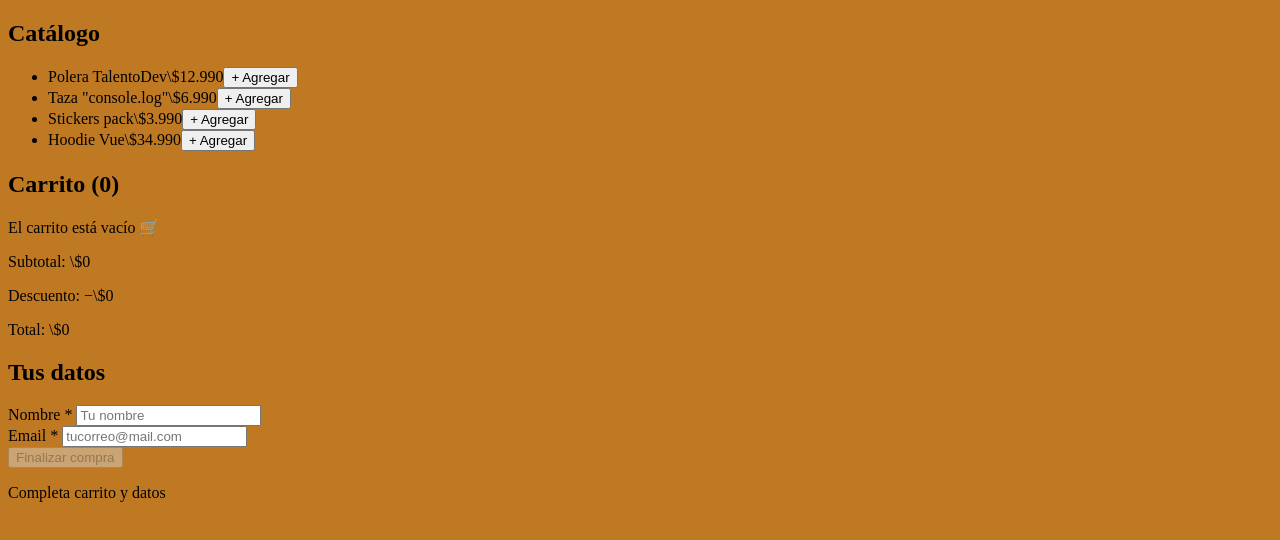
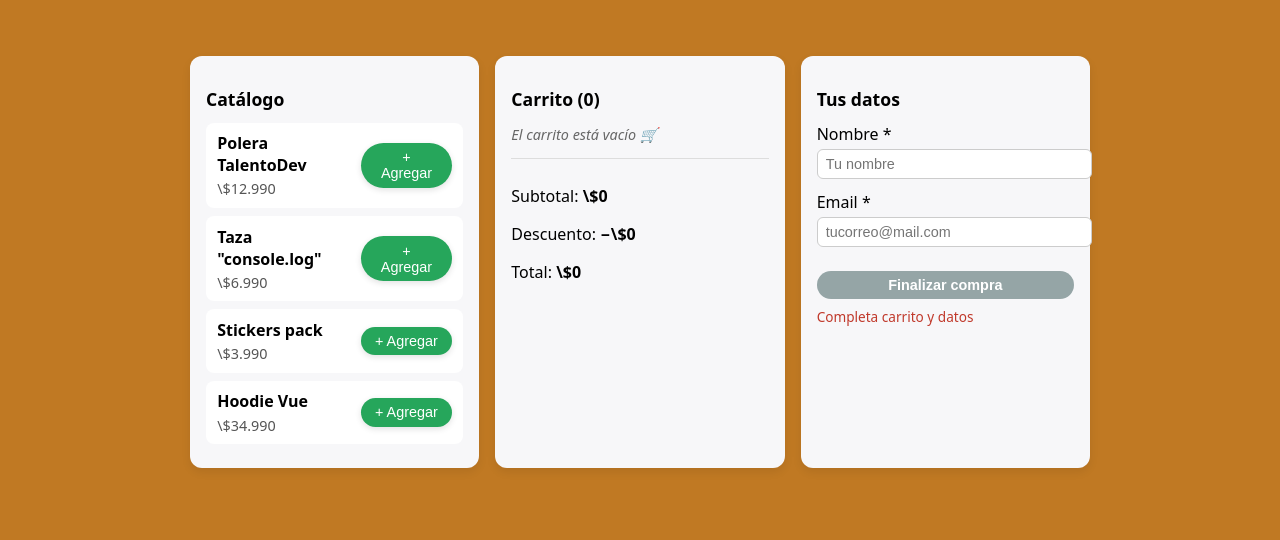
Before and after one commit to zakkdruzer/vue-ejerc-dual, a Vue app in the folder ejercicio-clases-mod6-lecc3-dia2/: page / in a window 1280 px wide. Shown: the top 540 px of the page. Built offline with nearby package versions, Linux system fonts and the light colour scheme.

Commit message:
feat: se agregan estilos en el componente y se ajustan las clases

```diff
--- a/ejercicio-clases-mod6-lecc3-dia2/src/App.vue
+++ b/ejercicio-clases-mod6-lecc3-dia2/src/App.vue
@@ -1,5 +1,5 @@
 <script setup>
-import { reactive, computed } from 'vue'
+import { reactive, computed, ref } from 'vue'
 
 const tienda = reactive({
   catalogo: [
@@ -70,64 +70,92 @@ const puedeComprar = computed(() => {
     cliente.nombre.trim() !== '' &&
     emailValido.value
 })
+
+// Mensaje de éxito
+const compraFinalizada = ref(false)
+
+function finalizarCompra() {
+  if (!puedeComprar.value) return
+  compraFinalizada.value = true
+  // opcional: podrías vaciar carrito o resetear cliente aquí
+  // tienda.carrito = []
+  // cliente.nombre = ''
+  // cliente.email = ''
+}
 </script>
 
 <template>
   <main class="app">
     <!-- Catálogo -->
-    <section class="catalogo">
+    <section class="panel panel-catalogo">
       <h2>Catálogo</h2>
 
-      <ul>
+      <ul class="lista">
         <li
           v-for="producto in tienda.catalogo"
           :key="producto.id"
-          class="producto"
+          class="item item-producto"
         >
-          <span>{{ producto.nombre }}</span>
-          <span>\${{ producto.precio.toLocaleString('es-CL') }}</span>
-          <button @click="agregarAlCarrito(producto)">
+          <div class="item-info">
+            <span class="item-nombre">{{ producto.nombre }}</span>
+            <span class="item-precio">
+              \${{ producto.precio.toLocaleString('es-CL') }}
+            </span>
+          </div>
+          <button class="btn btn-agregar" @click="agregarAlCarrito(producto)">
             + Agregar
           </button>
         </li>
       </ul>
     </section>
+
     <!-- Carrito -->
-    <section class="carrito">
+    <section class="panel panel-carrito">
       <h2>Carrito ({{ totalItems }})</h2>
 
-      <p v-if="tienda.carrito.length === 0">
+      <p v-if="tienda.carrito.length === 0" class="carrito-vacio">
         El carrito está vacío 🛒
       </p>
 
-      <ul v-else>
+      <ul v-else class="lista">
         <li
           v-for="item in tienda.carrito"
           :key="item.id"
-          class="carrito-item"
+          class="item item-carrito"
         >
-          <span>{{ item.nombre }}</span>
-          <span>Unidad: \${{ item.precio.toLocaleString('es-CL') }}</span>
-          <span>Cantidad: {{ item.cantidad }}</span>
+          <div class="item-info">
+            <span class="item-nombre">{{ item.nombre }}</span>
+            <span class="item-precio">
+              Unidad: \${{ item.precio.toLocaleString('es-CL') }}
+            </span>
+            <span class="item-cantidad">
+              Cantidad: {{ item.cantidad }}
+            </span>
+          </div>
 
-          <button @click="cambiarCantidad(item.id, -1)">−</button>
-          <button @click="cambiarCantidad(item.id, +1)">+</button>
-          <button @click="quitarDelCarrito(item.id)">Quitar</button>
+          <div class="item-controles">
+            <button class="btn btn-cantidad" @click="cambiarCantidad(item.id, -1)">−</button>
+            <button class="btn btn-cantidad" @click="cambiarCantidad(item.id, +1)">+</button>
+            <button class="btn btn-quitar" @click="quitarDelCarrito(item.id)">Quitar</button>
+          </div>
         </li>
       </ul>
 
       <!-- Totales -->
       <div class="totales">
-        <p>Subtotal: \${{ subtotal.toLocaleString('es-CL') }}</p>
-        <p>Descuento: −\${{ descuento.toLocaleString('es-CL') }}</p>
-        <p>Total: \${{ total.toLocaleString('es-CL') }}</p>
+        <p>Subtotal: <span class="monto">\${{ subtotal.toLocaleString('es-CL') }}</span></p>
+        <p>Descuento: <span class="monto">−\${{ descuento.toLocaleString('es-CL') }}</span></p>
+        <p class="totales-total">
+          Total: <span class="monto">\${{ total.toLocaleString('es-CL') }}</span>
+        </p>
       </div>
     </section>
+
     <!-- Datos del cliente -->
-    <section class="cliente">
+    <section class="panel panel-cliente">
       <h2>Tus datos</h2>
 
-      <div>
+      <div class="campo">
         <label>
           Nombre *
           <input
@@ -138,7 +166,7 @@ const puedeComprar = computed(() => {
         </label>
       </div>
 
-      <div>
+      <div class="campo">
         <label>
           Email *
           <input
@@ -150,14 +178,198 @@ const puedeComprar = computed(() => {
       </div>
 
       <button
+        class="btn btn-finalizar"
         :disabled="!puedeComprar"
+        @click="finalizarCompra"
       >
         Finalizar compra
       </button>
 
-      <p v-if="!puedeComprar">
+      <p v-if="!puedeComprar" class="ayuda">
         Completa carrito y datos
+      </p>
+
+      <p v-if="compraFinalizada" class="mensaje-exito">
+        ¡Gracias por tu compra, {{ cliente.nombre }}! Total pagado:
+        \${{ total.toLocaleString('es-CL') }}
       </p>
     </section>
   </main>
 </template>
+
+<style scoped>
+.app {
+  max-width: 900px;
+  margin: 2rem auto;
+  padding: 1.5rem;
+  display: grid;
+  grid-template-columns: 2fr 2fr 2fr;
+  gap: 1rem;
+  font-family: system-ui, -apple-system, BlinkMacSystemFont, "Segoe UI", sans-serif;
+}
+
+/* Paneles generales */
+.panel {
+  background-color: #f7f7f9;
+  border-radius: 12px;
+  padding: 1rem;
+  box-shadow: 0 4px 10px rgba(0, 0, 0, 0.08);
+}
+
+.panel h2 {
+  margin-bottom: 0.75rem;
+  font-size: 1.1rem;
+}
+
+/* Listas */
+.lista {
+  list-style: none;
+  margin: 0;
+  padding: 0;
+}
+
+.item {
+  display: flex;
+  justify-content: space-between;
+  align-items: center;
+  padding: 0.6rem 0.7rem;
+  border-radius: 8px;
+  background-color: #ffffff;
+  margin-bottom: 0.5rem;
+}
+
+.item-info {
+  display: flex;
+  flex-direction: column;
+  gap: 0.2rem;
+}
+
+.item-nombre {
+  font-weight: 600;
+}
+
+.item-precio {
+  font-size: 0.9rem;
+  color: #555;
+}
+
+.item-cantidad {
+  font-size: 0.85rem;
+  color: #777;
+}
+
+/* Botones */
+.btn {
+  border: none;
+  border-radius: 999px;
+  padding: 0.4rem 0.9rem;
+  font-size: 0.9rem;
+  cursor: pointer;
+  transition: transform 0.1s ease, box-shadow 0.1s ease, background-color 0.1s ease;
+}
+
+.btn:active {
+  transform: translateY(1px);
+  box-shadow: none;
+}
+
+.btn-agregar {
+  background-color: #26a65b;
+  color: #fff;
+  box-shadow: 0 2px 6px rgba(0, 0, 0, 0.12);
+}
+
+.btn-agregar:hover {
+  background-color: #1f8a4c;
+}
+
+.item-controles {
+  display: flex;
+  gap: 0.3rem;
+  align-items: center;
+}
+
+.btn-cantidad {
+  background-color: #ecf0f1;
+  color: #333;
+  padding-inline: 0.6rem;
+}
+
+.btn-quitar {
+  background-color: #e74c3c;
+  color: #fff;
+}
+
+.btn-finalizar {
+  width: 100%;
+  margin-top: 0.75rem;
+  background-color: #3498db;
+  color: #fff;
+  font-weight: 600;
+  box-shadow: 0 2px 6px rgba(0, 0, 0, 0.12);
+}
+
+.btn-finalizar:disabled {
+  background-color: #95a5a6;
+  cursor: not-allowed;
+  box-shadow: none;
+}
+
+/* Carrito */
+.panel-carrito .totales {
+  margin-top: 0.8rem;
+  border-top: 1px solid #ddd;
+  padding-top: 0.6rem;
+}
+
+.panel-carrito .monto {
+  font-weight: 600;
+}
+
+.panel-carrito .totales-total {
+  margin-top: 0.4rem;
+  font-size: 1rem;
+}
+
+.carrito-vacio {
+  font-size: 0.9rem;
+  color: #666;
+  font-style: italic;
+}
+
+/* Cliente */
+.panel-cliente .campo {
+  margin-bottom: 0.7rem;
+}
+
+.panel-cliente input {
+  width: 100%;
+  margin-top: 0.25rem;
+  padding: 0.4rem 0.5rem;
+  border-radius: 6px;
+  border: 1px solid #ccc;
+  font-size: 0.9rem;
+}
+
+.panel-cliente .ayuda {
+  margin-top: 0.5rem;
+  font-size: 0.85rem;
+  color: #c0392b;
+}
+
+.mensaje-exito {
+  margin-top: 0.7rem;
+  padding: 0.6rem 0.7rem;
+  background-color: #e8f7e4;
+  border-radius: 8px;
+  font-size: 0.9rem;
+  color: #2e7d32;
+}
+
+/* Responsive simple */
+@media (max-width: 900px) {
+  .app {
+    grid-template-columns: 1fr;
+  }
+}
+</style>
```
